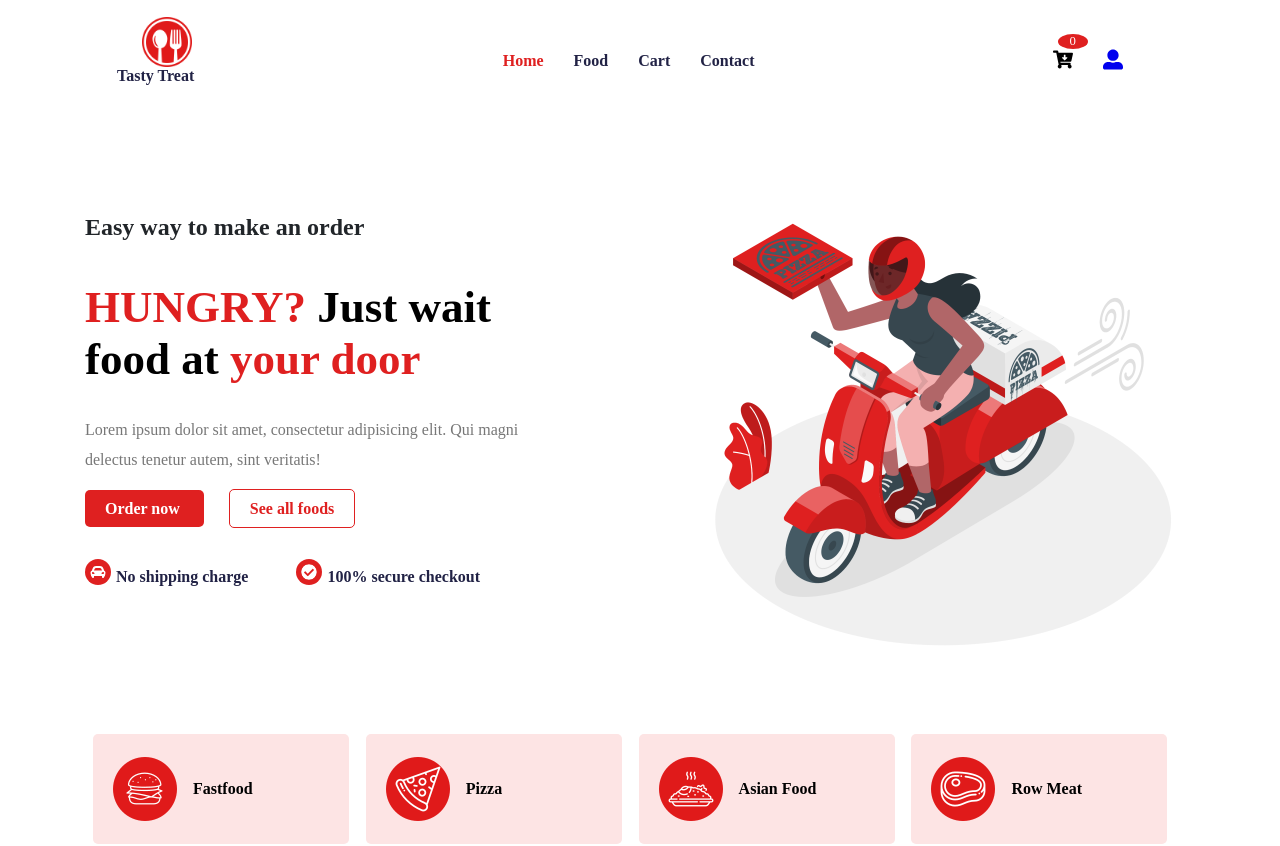
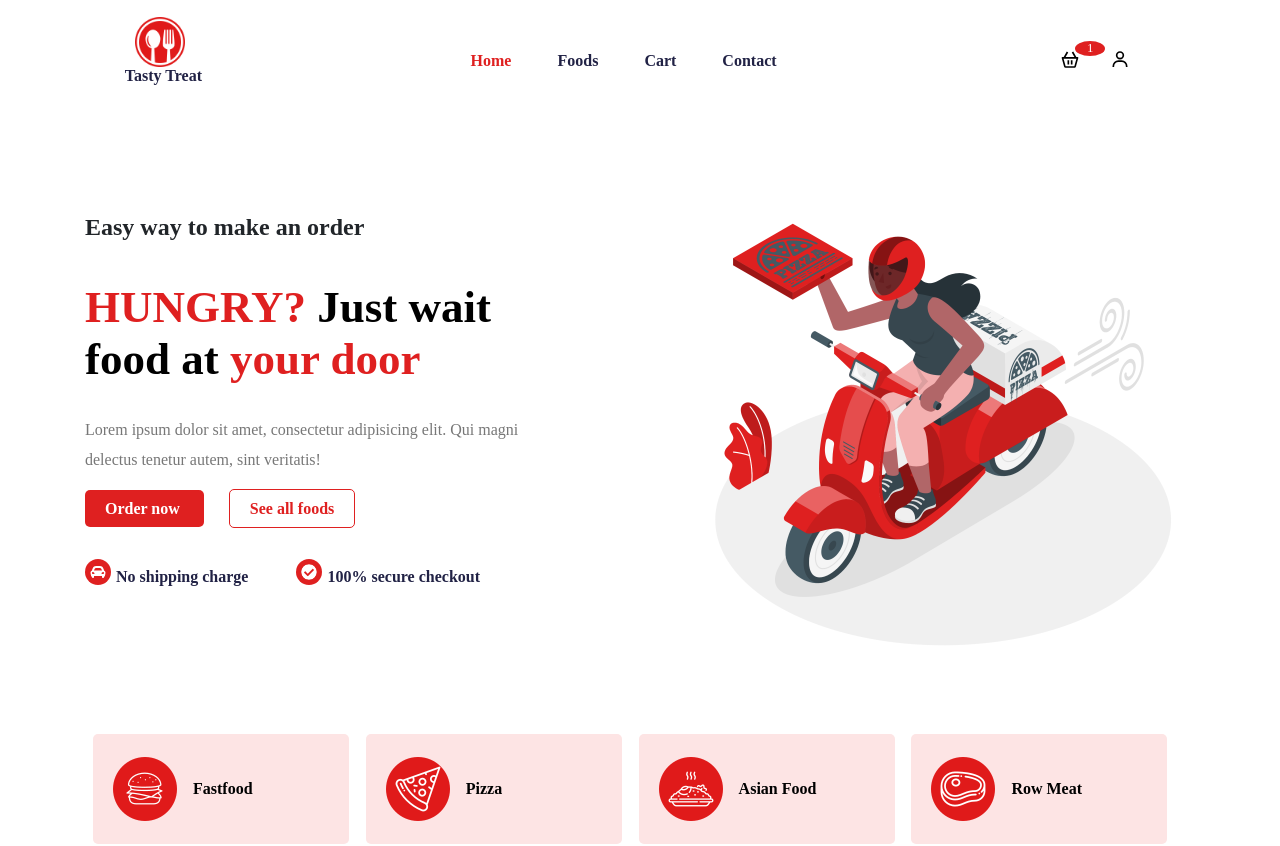
Before and after one commit to rawand1998/-Food-Delivery-App-Ecommerce-Website-, a React (Create React App) app: page / in a window 1280 px wide. Shown: the top 846 px of the page. Built offline with nearby package versions, Linux system fonts and the light colour scheme.

Commit message:
edit navbar style

```diff
--- a/src/component/NavBar/NavBar.jsx
+++ b/src/component/NavBar/NavBar.jsx
@@ -1,37 +1,46 @@
 import React from "react";
 import logo from "../../assets/logo.png";
-import { NavLink,Link } from "react-router-dom";
-import { FaUserAlt, FaCartArrowDown } from "react-icons/fa";
+import { NavLink, Link } from "react-router-dom";
+import { FaCartArrowDown } from "react-icons/fa";
+import { BiUser, BiBasket } from "react-icons/bi";
 function NavBar() {
   return (
     <div className="nav">
-          <div className="logo">
-            <img src={logo} alt="logo" />
-            <h5>Tasty Treat</h5>
-          </div>
+      <div className="logo">
+        <img src={logo} alt="logo" />
+        <h5 className="logo_title">Tasty Treat</h5>
+      </div>
 
       <nav>
         <NavLink
           to="/"
-          className={({ isActive }) => (isActive ? "activeClassName" : "default")}
+          className={({ isActive }) =>
+            isActive ? "activeClassName" : "default"
+          }
         >
           Home
         </NavLink>
         <NavLink
           to="/allfood"
-          className={({ isActive }) => (isActive ? "activeClassName" : "default")}
+          className={({ isActive }) =>
+            isActive ? "activeClassName" : "default"
+          }
         >
-          Food
+          Foods
         </NavLink>
         <NavLink
           to="/cart"
-          className={({ isActive }) => (isActive ? "activeClassName" : "default")}
+          className={({ isActive }) =>
+            isActive ? "activeClassName" : "default"
+          }
         >
           Cart
         </NavLink>
         <NavLink
           to="/contact"
-          className={({ isActive }) => (isActive ? "activeClassName" : "default")}
+          className={({ isActive }) =>
+            isActive ? "activeClassName" : "default"
+          }
         >
           Contact
         </NavLink>
@@ -39,16 +48,13 @@ function NavBar() {
 
       <div className="menu">
         <span className="cart">
-          <FaCartArrowDown className="icon" />
-
+          <BiBasket className="icon" />
         </span>
         <span className="user_icon">
-          <i class="ri-user-line"></i>
           <Link to="login">
-          <FaUserAlt  className="icon"/>
+            <BiUser className="icon" />
           </Link>
-
-          <span className="user_icon_no">0</span>
+          <span className="user_icon_no">1</span>
         </span>
       </div>
     </div>
--- a/src/styles/NavBar.css
+++ b/src/styles/NavBar.css
@@ -18,18 +18,32 @@
   margin-top: -20px;
 }
 
-  .logo h5 {
+.logo_title {
+  margin-left: -10px !important;
   font-weight: bold;
   font-size: 1rem;
   color: #212245;
   margin-top: -0.45px;
   margin-bottom: 0;
-    margin-left: -60px
 }
 .nav .logo h5 {
   font-weight: bold;
   font-size: 1rem;
   color: #212245;
+}
+.nav nav {
+  display: flex;
+  gap: 1rem;
+}
+.nav nav a {
+  font-weight: bold;
+  font-size: 1rem;
+  color: #212245;
+  transition: 0.3s;
+  cursor: pointer;
+}
+.nav nav a:hover {
+  color: #df2020;
 }
 .default {
   font-weight: 600;
@@ -44,20 +58,22 @@
   padding: 0 15px;
   font-weight: 600;
 }
-.menu{
+.menu {
   position: relative;
 }
 .menu span {
   padding: 0px 15px;
 }
-.icon{
+.icon {
   height: 21px;
   width: 20px;
   position: relative;
+  color: #000;
 }
-.user_icon_no{
+.user_icon_no {
   position: absolute;
-    top: -15px;
+  top: -8px;
+  right: 40px;
   background: #df2020;
   color: #fff;
   width: 0px;
@@ -68,6 +84,4 @@
   display: flex;
   align-items: center;
   justify-content: center;
-    left: 20px;
-
 }
```
Lines whose indentation alone changed are shown as unchanged.
